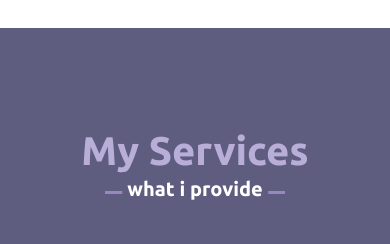
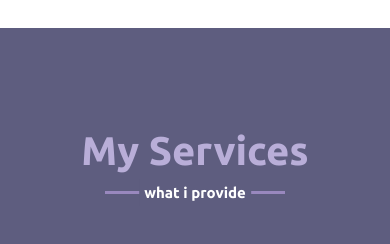
Before and after one commit to ArcxSx/MyPortfolio1.0, a plain HTML site: page index.html in a window 390 px wide. Shown: the part 2000-2244 px from the top of the page. Drawn offline with nearby package versions, Linux system fonts and the light colour scheme.

Commit message:
media query
media (400) px  12px font

```diff
--- a/style.css
+++ b/style.css
@@ -527,3 +527,8 @@ footer span .name{
         font-size: 27px;
     }
 }
+@media(max-width:400px){
+    .services .title::after{
+        font-size: 15px;
+    }
+}
```
